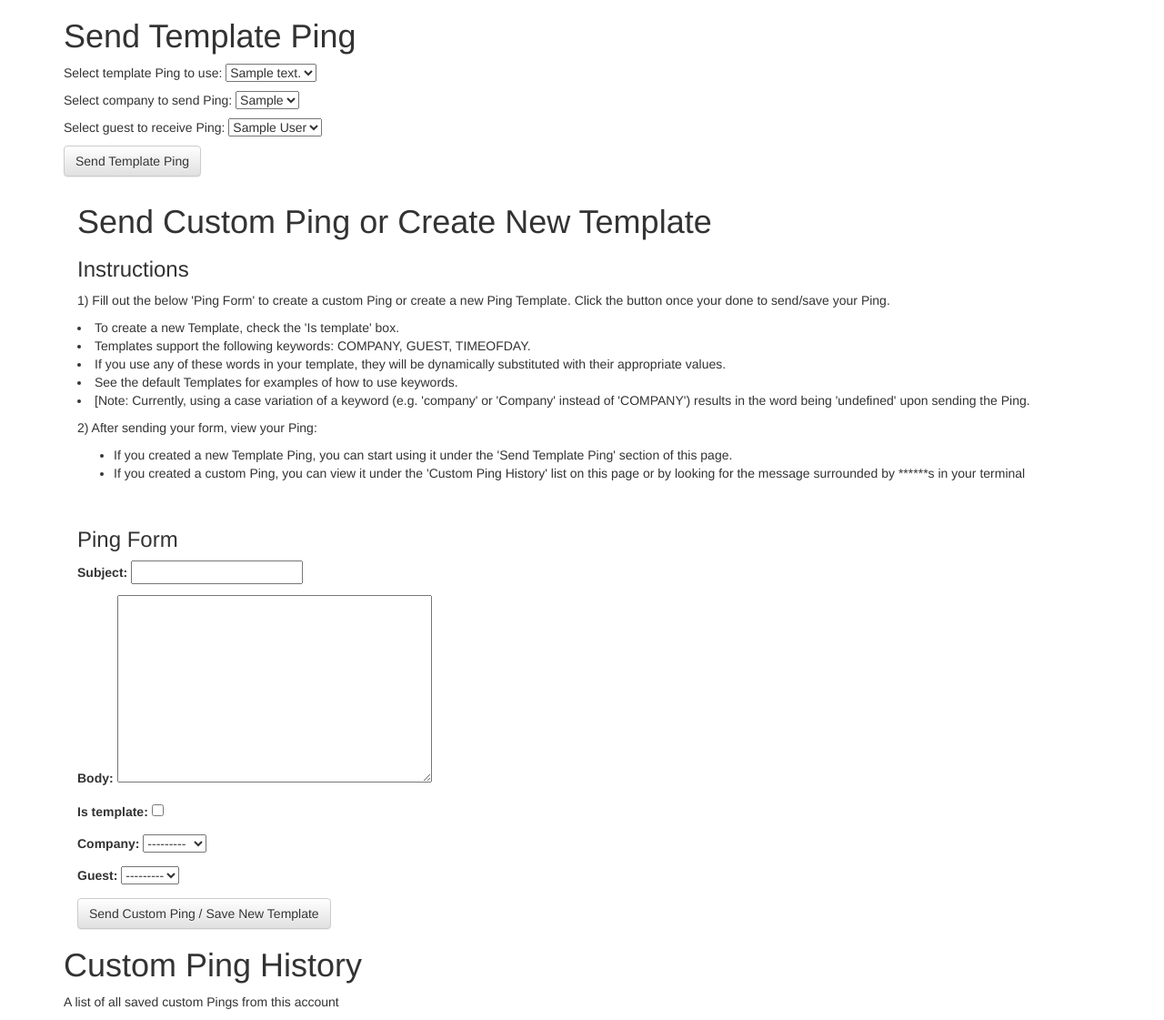
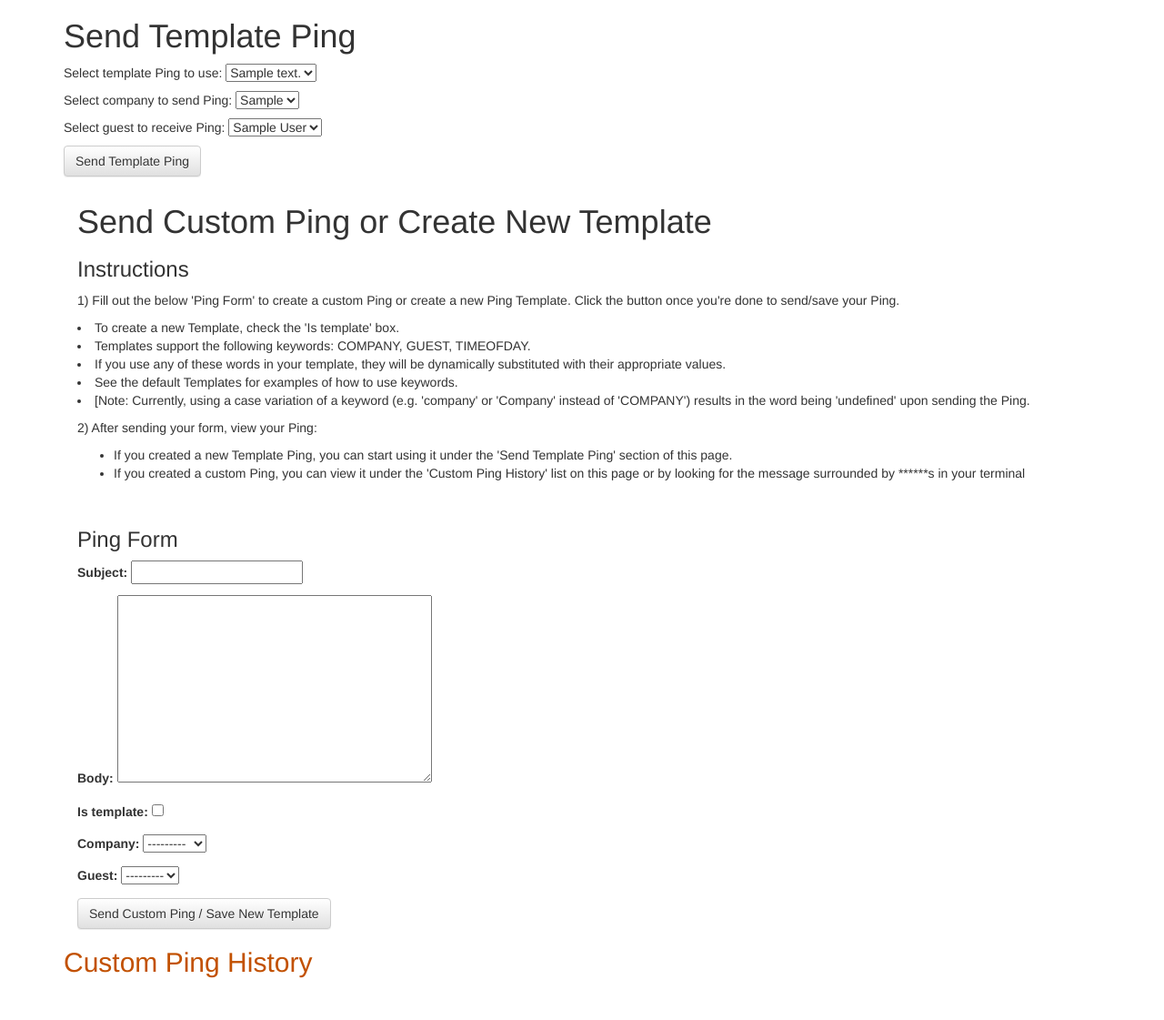
Before and after one commit to tyler-dane/ping-puma, a Django app: template pings/templates/pings/index.html in a window 1280 px wide. Shown: the whole page at 91% size. After the commit the page ends 1075 px from the top, so only its background shows below. Run offline with Django 3.2, Linux system fonts and the light colour scheme; the template is opened without the code that fills it: values that come from a table or form of the project are taken from there, others are empty; tables that the repository leaves empty hold one stand-in row (values such as "Sample post"); parts of the project's set-up code (start-up, migrations or seed data) failed here and were passed over; some libraries are stand-ins or nearby versions.

Commit message:
added /history and hard-coded link to index

```diff
--- a/pings/templates/pings/index.html
+++ b/pings/templates/pings/index.html
@@ -58,7 +58,7 @@
         <h1>Send Custom Ping or Create New Template</h1>
             <h3>Instructions</h3>
             <p>1) Fill out the below 'Ping Form' to create a custom Ping or create a new Ping Template.
-                Click the button once your done to send/save your Ping.
+                Click the button once you're done to send/save your Ping.
                     <li>To create a new Template, check the 'Is template' box.</li>
                     <li>Templates support the following keywords: COMPANY, GUEST, TIMEOFDAY.</li>
                     <li>If you use any of these words in your template,
@@ -84,26 +84,7 @@
     </form>
 
     <div>
-        <h1>Custom Ping History</h1>
-        A list of all saved custom Pings from this account
-        {% if pings %}
-        <ul>
-            {% for ping in pings %}
-                {% if ping.is_template is False %}
-                <b>{{ ping.subject }}:</b>
-                {{ ping.body }}
-                <ul>
-                    <li>Guest: {{ ping.guest }}</li>
-                    <li>Company: {{ ping.company }}</li>
-                </ul>
-                <br>
-                {% endif%}
-            {% endfor %}
-        </ul>
-        {% else %}
-            <p>No pings are available.</p>
-        {% endif %}
+        <h2><a href="history/">Custom Ping History</a></h2>
     </div>
-
 </div>
 {% endblock %}
--- a/pings/urls.py
+++ b/pings/urls.py
@@ -7,10 +7,13 @@ urlpatterns = [
     # /pings/
     path('', views.index, name='index'),
 
-    # /pings/add-ping
+    # /pings/add-ping/
     path('add-ping/', views.add_ping, name='add-ping'),
 
     # /pings/templates/
     path('templates/', views.templates, name='templates'),
 
+    # /pings/history/
+    path('history/', views.history, name='history')
+
 ]
```
Also changed, not shown: pings/templates/pings/history.html (+7 -4 lines), README.md.
